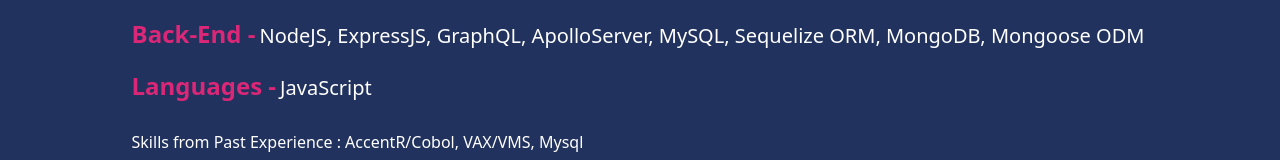
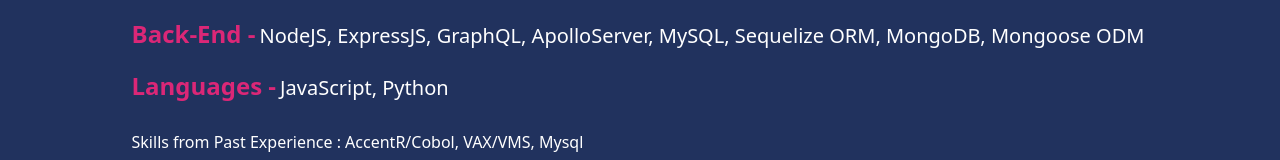
Before and after one commit to anup2307/Portfolio-React, a React (Vite) app: page /skills in a window 1280 px wide. Shown: the part 396-556 px from the top of the page. Built offline with nearby package versions, Linux system fonts and the light colour scheme.

Commit message:
added sill

```diff
--- a/src/components/pages/Skills.jsx
+++ b/src/components/pages/Skills.jsx
@@ -27,7 +27,7 @@
             <h3 className="text-pink-600  text-2xl">Languages - </h3>
           </div>
           <div>
-            <p className="text-white p-1 text-xl"> JavaScript</p>
+            <p className="text-white p-1 text-xl"> JavaScript, Python</p>
           </div>
         </div>
         <br /><p className='text-1xl text-white '>
```
